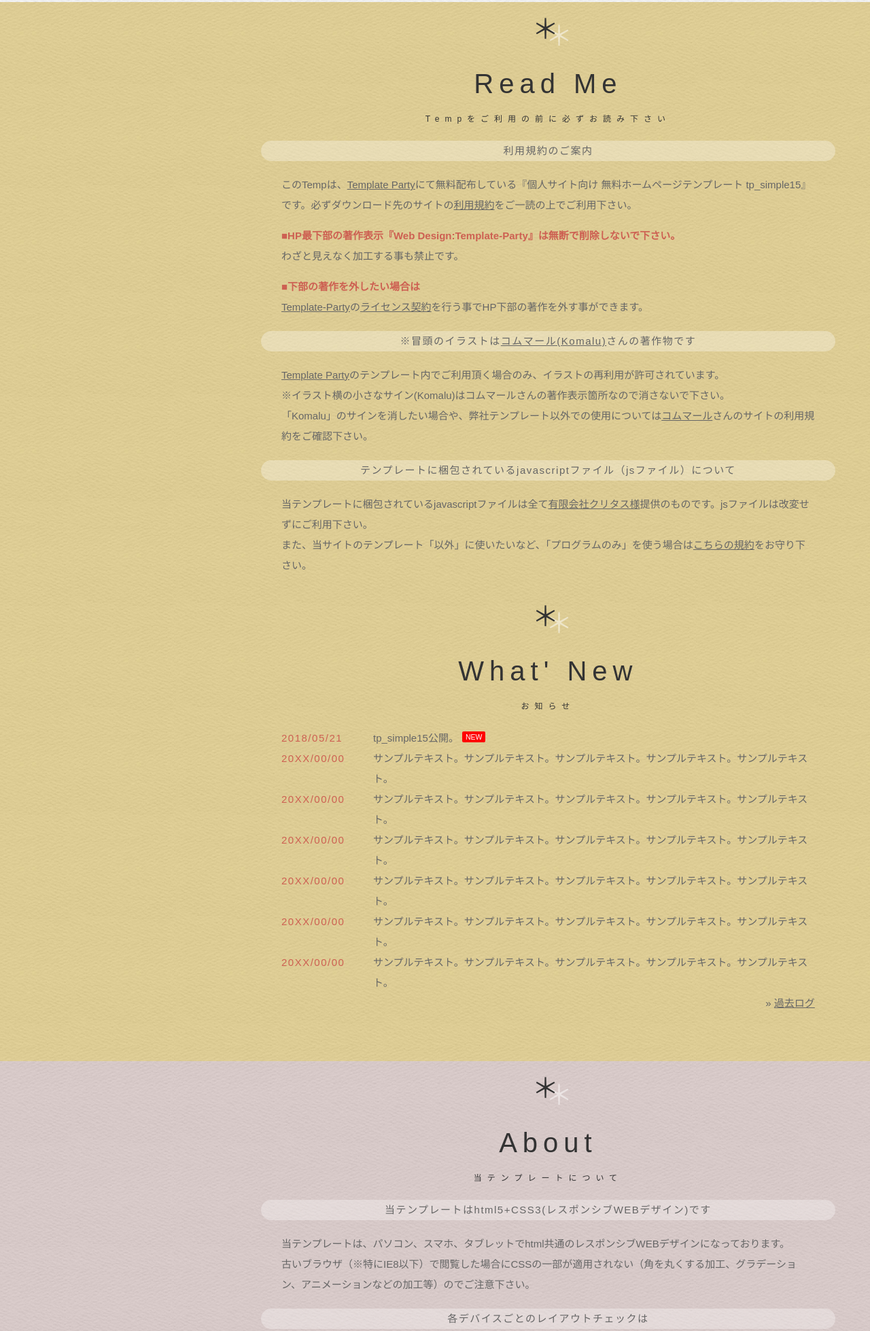
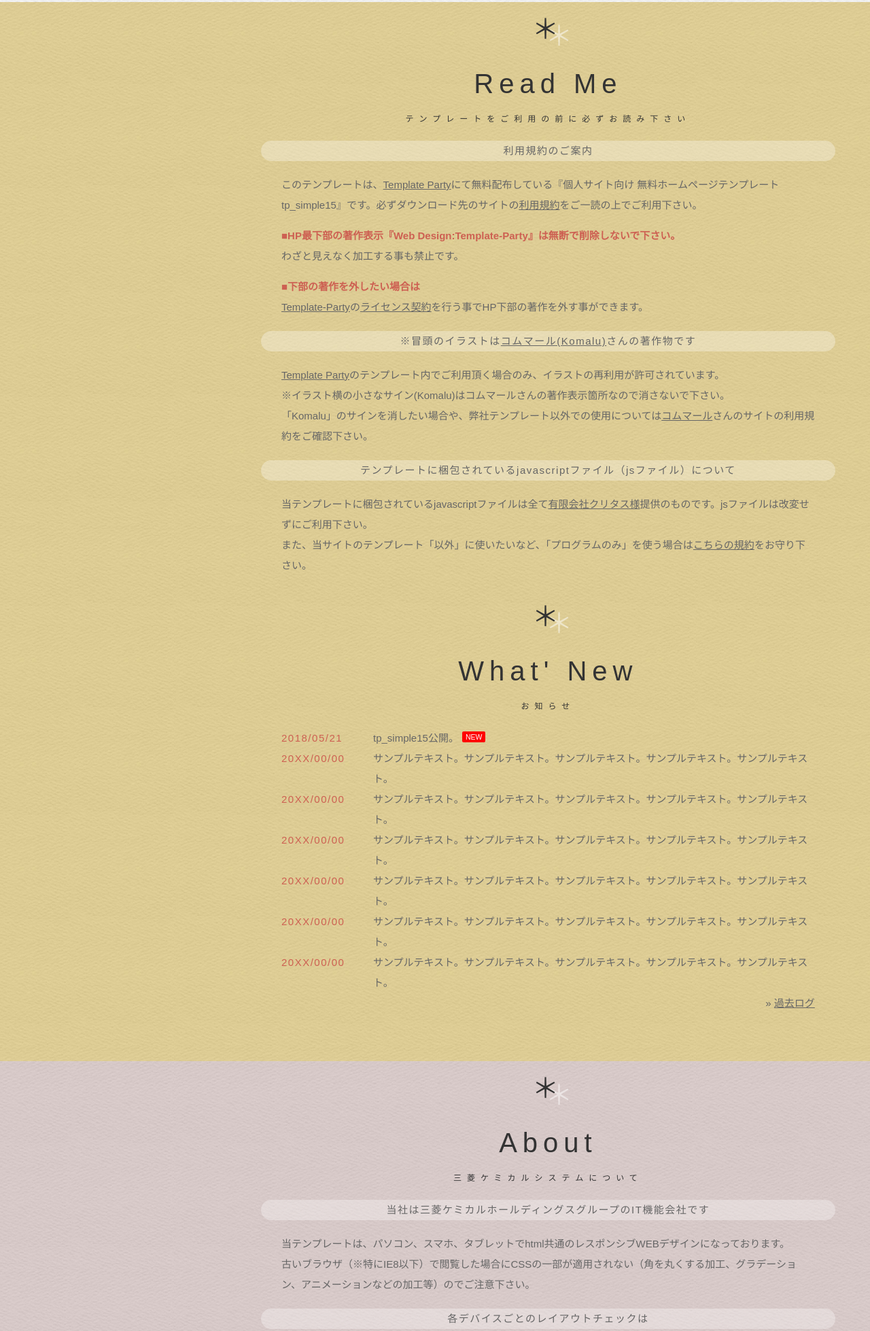
Before and after one commit to arupaka2021/arupaka2021, a plain HTML site: page tp_simple15_cat02/tp_simple15_cat02/index.html in a window 1280 px wide. Shown: the part 741-2699 px from the top of the page at 68% size. Drawn offline with nearby package versions, Linux system fonts and the light colour scheme.

Commit message:
変更１

```diff
--- a/tp_simple15_cat02/tp_simple15_cat02/index.html
+++ b/tp_simple15_cat02/tp_simple15_cat02/index.html
@@ -54,10 +54,10 @@ return false;
 
 <section>
 
-<h2>Read Me<span>Tempをご利用の前に必ずお読み下さい</span></h2>
+<h2>Read Me<span>テンプレートをご利用の前に必ずお読み下さい</span></h2>
 
 <h3>利用規約のご案内</h3>
-<p>このTempは、<a href="http://template-party.com/">Template Party</a>にて無料配布している『個人サイト向け 無料ホームページテンプレート tp_simple15』です。必ずダウンロード先のサイトの<a href="http://template-party.com/read.html">利用規約</a>をご一読の上でご利用下さい。</p>
+<p>このテンプレートは、<a href="http://template-party.com/">Template Party</a>にて無料配布している『個人サイト向け 無料ホームページテンプレート tp_simple15』です。必ずダウンロード先のサイトの<a href="http://template-party.com/read.html">利用規約</a>をご一読の上でご利用下さい。</p>
 <p><strong class="color1">■HP最下部の著作表示『Web Design:Template-Party』は無断で削除しないで下さい。</strong><br>
 わざと見えなく加工する事も禁止です。</p>
 <p><strong class="color1">■下部の著作を外したい場合は</strong><br>
@@ -102,9 +102,9 @@ return false;
 
 <section>
 
-<h2>About<span>当テンプレートについて</span></h2>
+<h2>About<span>三菱ケミカルシステムについて</span></h2>
 
-<h3>当テンプレートはhtml5+CSS3(レスポンシブWEBデザイン)です</h3>
+<h3>当社は三菱ケミカルホールディングスグループのIT機能会社です</h3>
 <p>当テンプレートは、パソコン、スマホ、タブレットでhtml共通のレスポンシブWEBデザインになっております。<br>
 古いブラウザ（※特にIE8以下）で閲覧した場合にCSSの一部が適用されない（角を丸くする加工、グラデーション、アニメーションなどの加工等）のでご注意下さい。</p>
 
```
